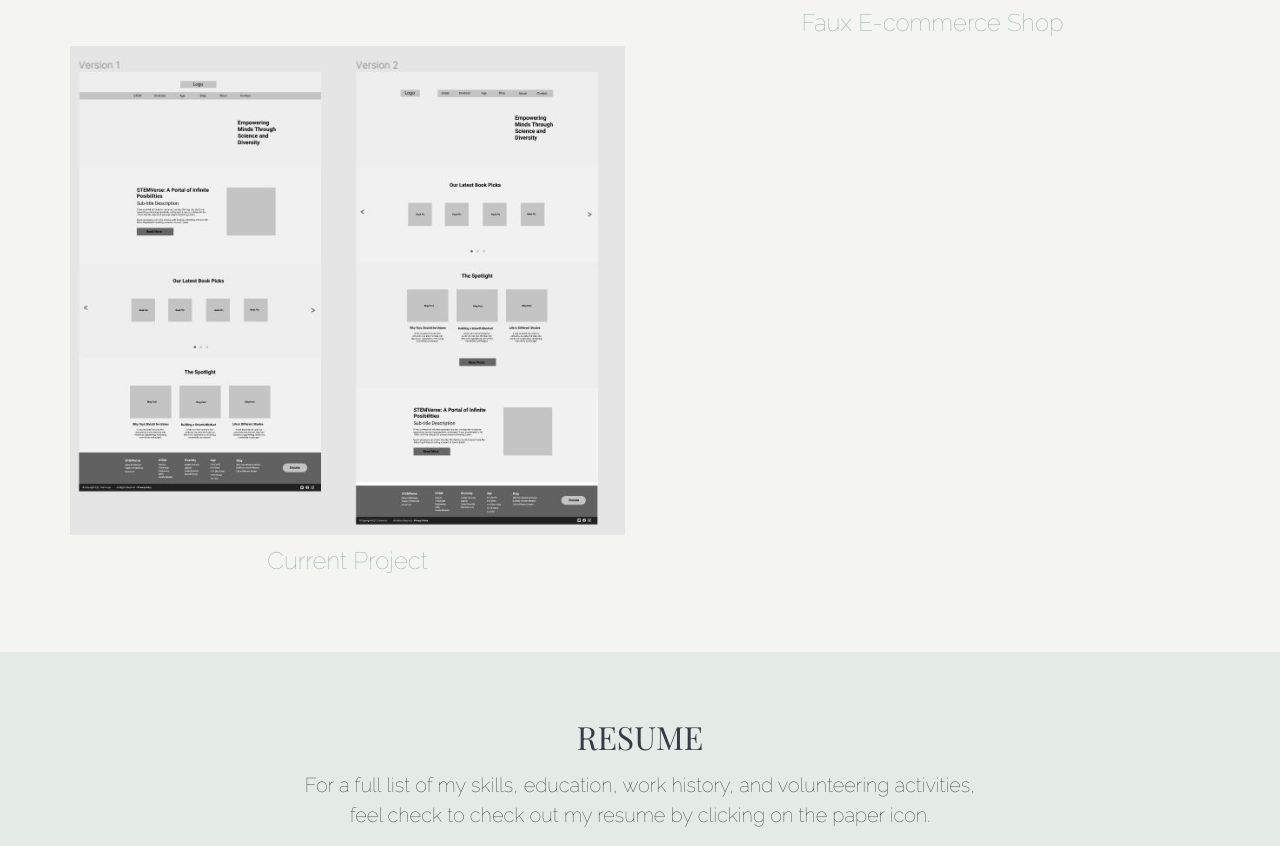
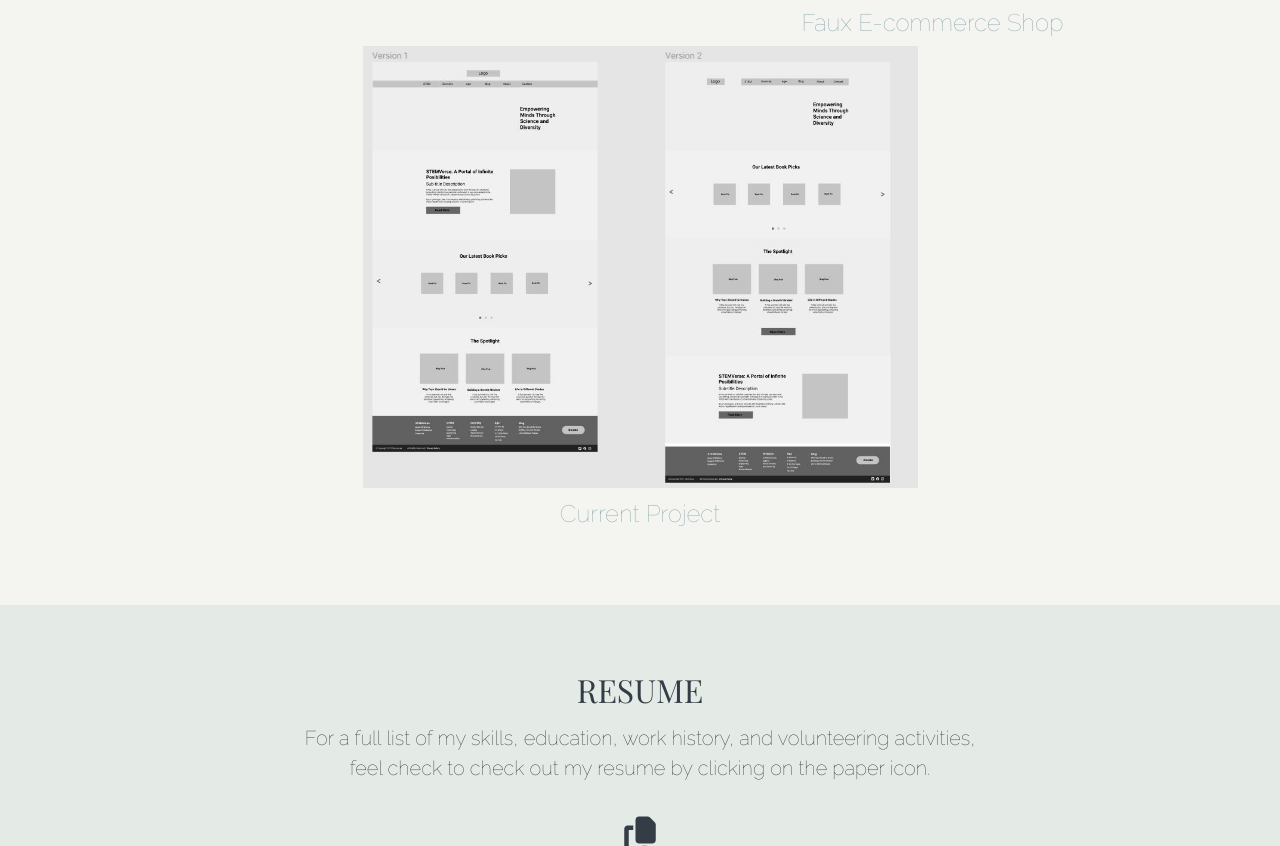
Before and after one commit to givemeflan/llstudio-v2, a plain HTML site: page index.html in a window 1280 px wide. Shown: the part 1755-2601 px from the top of the page. Drawn offline with nearby package versions, Linux system fonts and the light colour scheme; a web font is replaced by a local one.

Commit message:
adjusting latest project oalignment on landing page

```diff
--- a/index.html
+++ b/index.html
@@ -148,15 +148,18 @@
                      </div>
                      <h3> Faux E-commerce Shop</h3>
                   </div>
+                  <div class="col-sm-3">
+                  </div>
                   <div class="col-sm-6">
                      <div class="item-pic">
-                        <img  class="image-fade" src="assets/images/wireframe.JPG" width="75%" alt="portfolio project of a mock home interior design website with a beige room that has open doors and gold and black fonts with the text Maison ">
+                        <img  class="image-fade" src="assets/images/wireframe-snapshot.JPG" height="50%" alt="portfolio project of a mock home interior design website with a beige room that has open doors and gold and black fonts with the text Maison ">
                         <div class="image-overlay" onclick="window.open('wireframe-project.html');">
                            <div class="image-text">Click to View</div>
                         </div>
                      </div>
                      <h3> Current Project</h3>
                   </div>
+                  <div class="col-sm-3">
                </div>
             </div>
          </div>
```
Also changed, not shown: assets/images/wireframe-snapshot.JPG (added).
